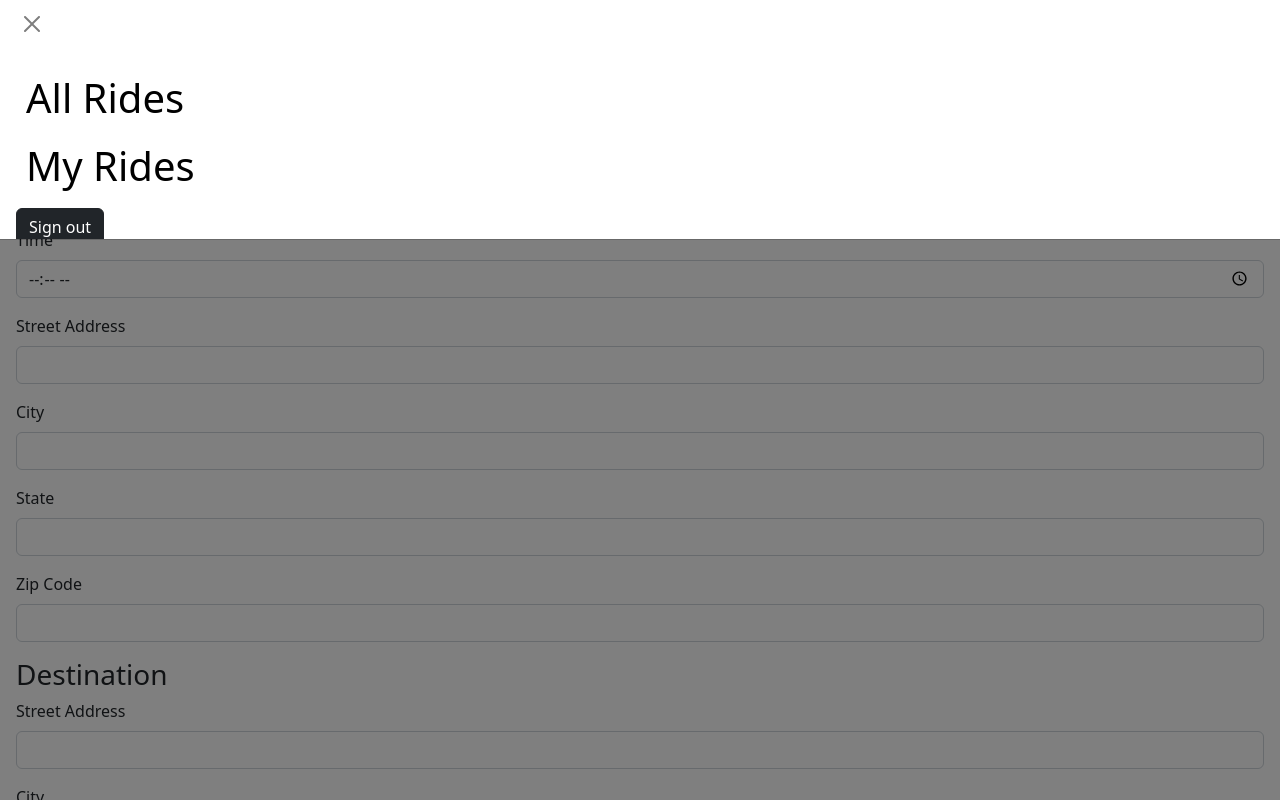
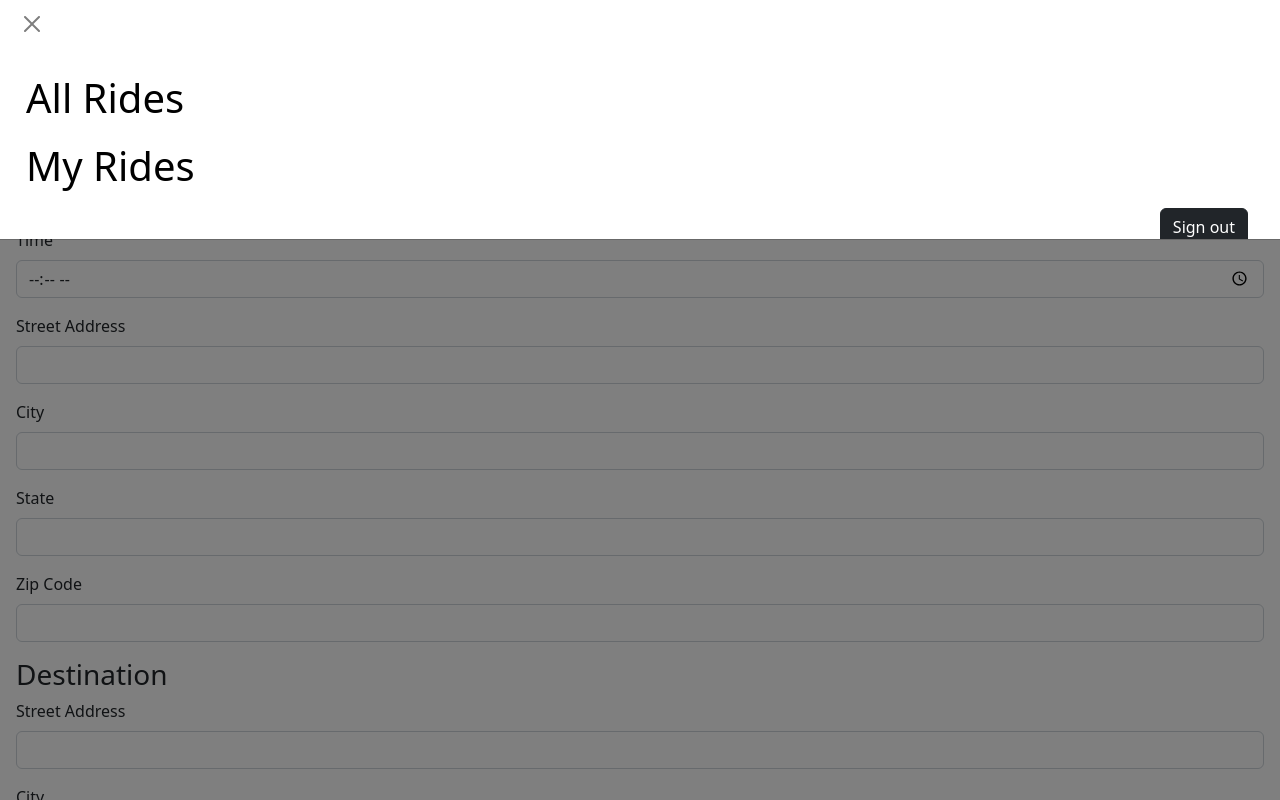
Before and after one commit to 397-f22/EasyRide, a React (Vite) app: page /addRide in a window 1280 px wide. Both pictures are taken after a click on the button 48 px from the left and 42 px from the top of the page. Shown: the top 800 px of the page. Built offline with nearby package versions, Linux system fonts and the light colour scheme; no server answers; the database is empty.

Commit message:
Added ability for Signout button to redirect to landing

```diff
--- a/src/components/Header.jsx
+++ b/src/components/Header.jsx
@@ -7,15 +7,21 @@
 import { Plus } from "react-bootstrap-icons";
 import { getUser } from "./User";
 
-const SignOutButton = () => (
-  <Link className="btn btn-dark" onClick={signOutProcess} to="/">
+const SignOutButton = () => {
+  const navigate = useNavigate();
+
+  async function signOutProcess() {
+    await signOut();
+
+    navigate("/");
+  }
+
+  return (
+  <button className="ms-auto btn btn-dark" onClick={signOutProcess}>
     Sign out
-  </Link>
-);
-
-const signOutProcess = () => {
-  signOut();
-};
+  </button>
+)
+}
 
 const AuthButton = () => {
   getUser();
```
